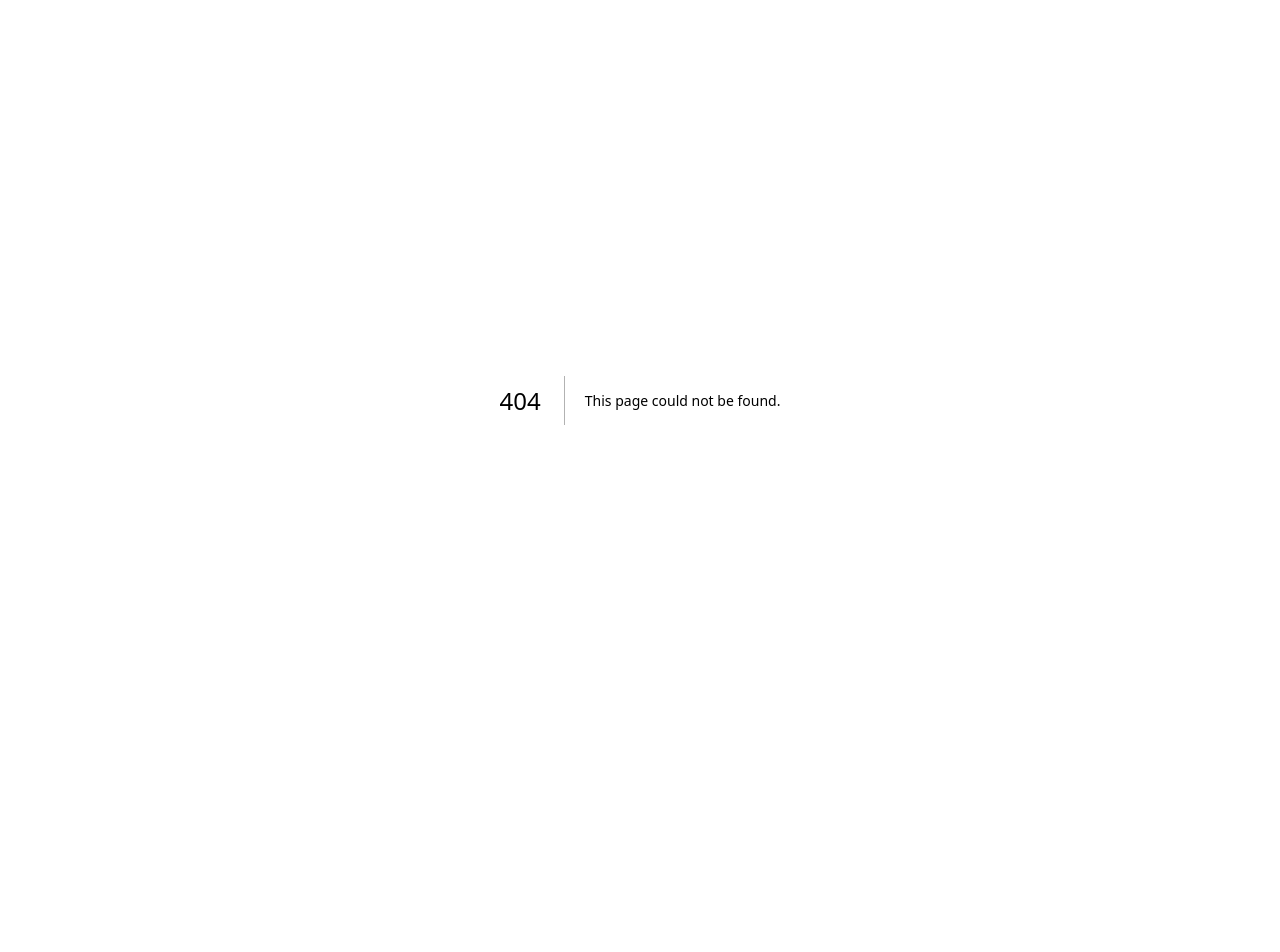
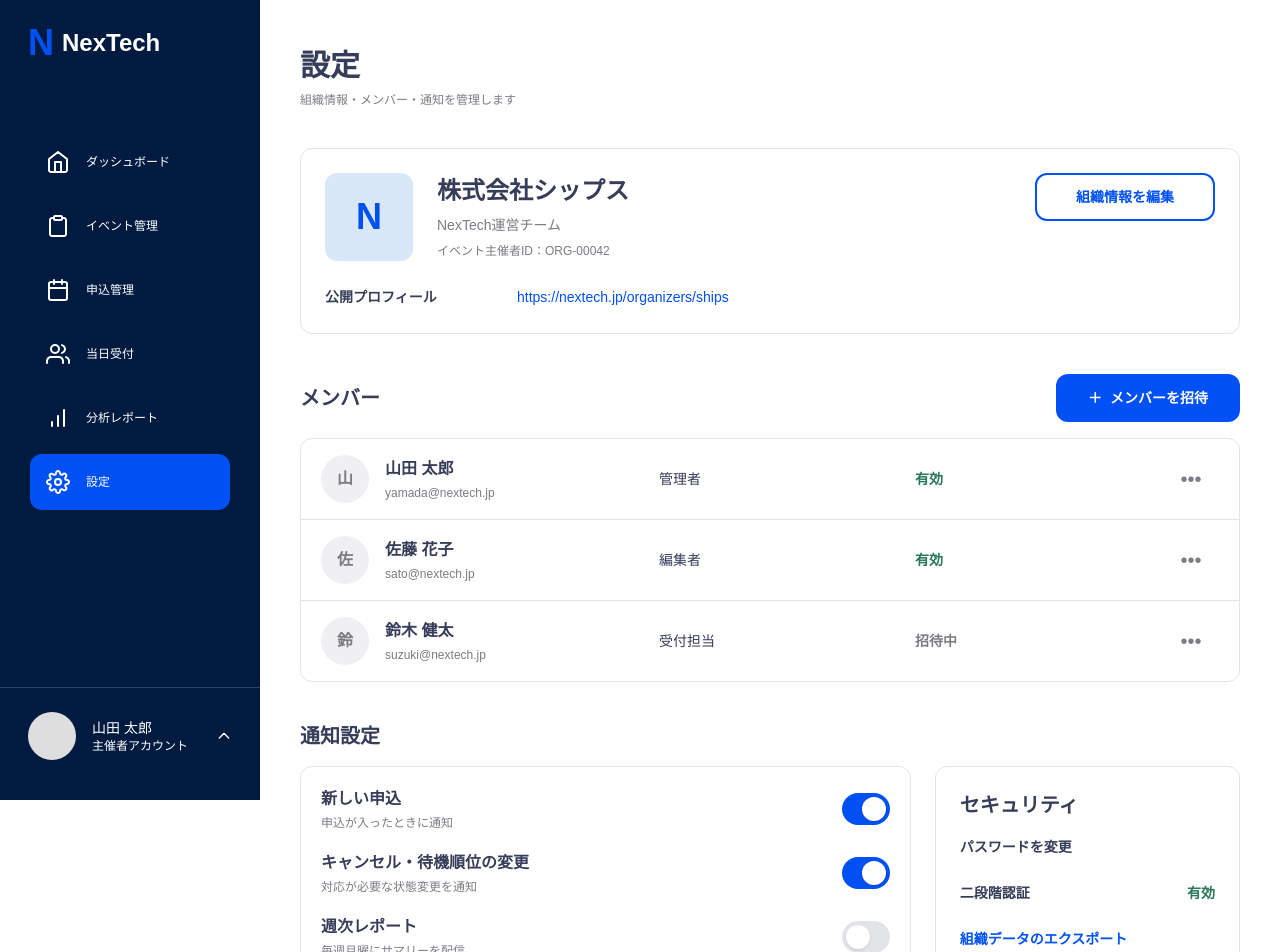
Before and after one commit to tatuki1107/NexTech, a Next.js app in the folder Frontend/: page /organizer/settings in a window 1280 px wide. Before the commit this address had no page. Shown: the top 952 px of the page. Before the commit the page ends 800 px from the top, so only its background shows below. Built offline with nearby package versions, Linux system fonts and the light colour scheme.

Commit message:
feat: 設定画面を仮データで追加

```diff
--- /dev/null
+++ b/Frontend/app/organizer/settings/page.tsx
@@ -0,0 +1,110 @@
+import MemberList from "./_components/MemberList";
+import NotificationSettings from "./_components/NotificationSettings";
+import OrganizationCard from "./_components/OrganizationCard";
+import SecurityCard from "./_components/SecurityCard";
+import type {
+  Member,
+  NotificationSetting,
+  Organization,
+} from "./_lib/settings";
+
+// 仮データ。APIができたら、ログイン中の組織の情報に置き換える
+const organization: Organization = {
+  name: "株式会社シップス",
+  teamName: "NexTech運営チーム",
+  organizerId: "ORG-00042",
+  profileUrl: "https://nextech.jp/organizers/ships",
+  logoUrl: null,
+};
+
+const members: Member[] = [
+  {
+    id: "1",
+    name: "山田 太郎",
+    email: "yamada@nextech.jp",
+    role: "admin",
+    status: "active",
+    avatarUrl: null,
+  },
+  {
+    id: "2",
+    name: "佐藤 花子",
+    email: "sato@nextech.jp",
+    role: "editor",
+    status: "active",
+    avatarUrl: null,
+  },
+  {
+    id: "3",
+    name: "鈴木 健太",
+    email: "suzuki@nextech.jp",
+    role: "staff",
+    status: "invited",
+    avatarUrl: null,
+  },
+];
+
+const notificationSettings: NotificationSetting[] = [
+  {
+    id: "new-request",
+    title: "新しい申込",
+    description: "申込が入ったときに通知",
+    isEnabled: true,
+  },
+  {
+    id: "waitlist-change",
+    title: "キャンセル・待機順位の変更",
+    description: "対応が必要な状態変更を通知",
+    isEnabled: true,
+  },
+  {
+    id: "weekly-report",
+    title: "週次レポート",
+    description: "毎週月曜にサマリーを配信",
+    isEnabled: false,
+  },
+];
+
+export default function SettingsPage() {
+  return (
+    <div className="space-y-10">
+      <header>
+        <h1 className="text-3xl font-bold text-fg-neutral-primary">設定</h1>
+        <p className="mt-2 text-xs text-fg-neutral-secondary">
+          組織情報・メンバー・通知を管理します
+        </p>
+      </header>
+
+      <OrganizationCard organization={organization} />
+
+      <section className="space-y-4">
+        <div className="flex items-center justify-between">
+          <h2 className="text-xl font-bold text-fg-neutral-primary">
+            メンバー
+          </h2>
+          {/* メンバーの招待は別PRで実装 */}
+          <button
+            type="button"
+            className="flex h-12 items-center gap-2 rounded-xl bg-fg-brand-primary px-8 text-sm font-bold text-fg-inverse-primary"
+          >
+            <span aria-hidden="true">＋</span>
+            メンバーを招待
+          </button>
+        </div>
+        <MemberList members={members} />
+      </section>
+
+      <div className="grid grid-cols-[2fr_1fr] items-start gap-6">
+        <section className="space-y-4">
+          <h2 className="text-xl font-bold text-fg-neutral-primary">
+            通知設定
+          </h2>
+          <NotificationSettings initialSettings={notificationSettings} />
+        </section>
+        <div className="pt-11">
+          <SecurityCard isTwoFactorEnabled />
+        </div>
+      </div>
+    </div>
+  );
+}
```
